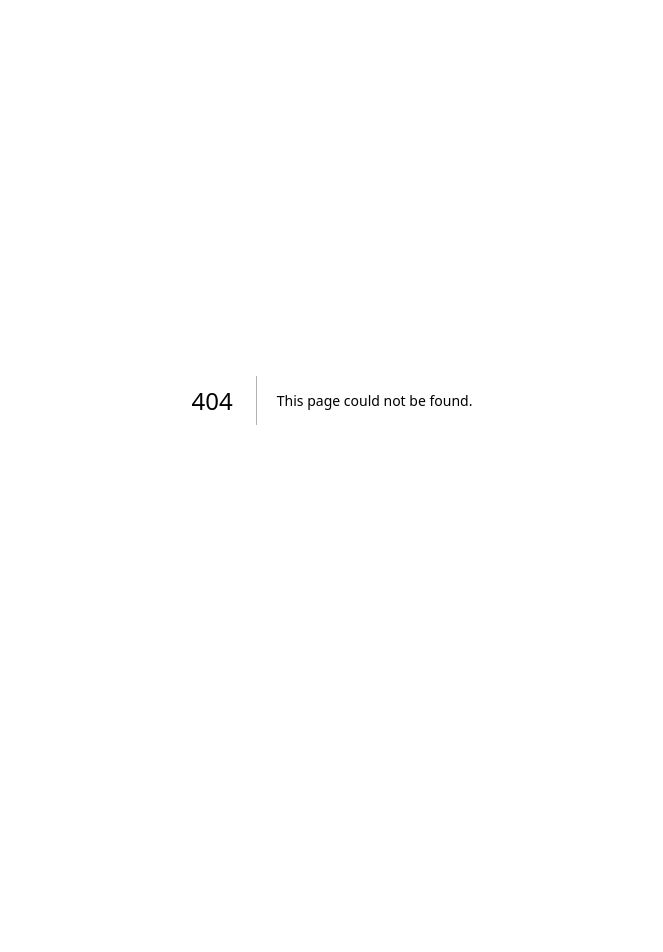
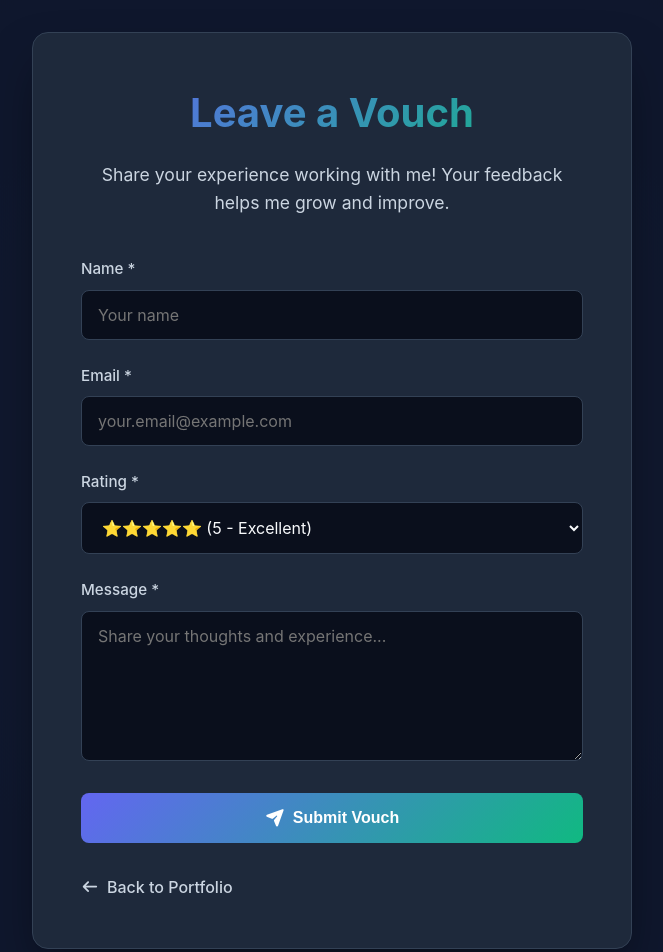
Before and after one commit to landingpad75/portfolio, a Next.js app: page /vouch in a window 1280 px wide. Before the commit this address had no page. Shown: the top 952 px of the page, without its empty margins (308-971 px from the left). Before the commit the page ends 800 px from the top, so only its background shows below. Built offline with nearby package versions, Linux system fonts and the light colour scheme.

Commit message:
added vouch

```diff
--- /dev/null
+++ b/app/vouch/page.tsx
@@ -0,0 +1,187 @@
+"use client";
+import React, { useState } from 'react';
+import './vouch.css';
+
+interface VouchFormData {
+  name: string;
+  email: string;
+  rating: string;
+  message: string;
+}
+
+export default function VouchPage() {
+  const [formData, setFormData] = useState<VouchFormData>({
+    name: '',
+    email: '',
+    rating: '5',
+    message: ''
+  });
+  const [isSubmitting, setIsSubmitting] = useState(false);
+  const [submitStatus, setSubmitStatus] = useState<'idle' | 'success' | 'error'>('idle');
+
+  const handleChange = (e: React.ChangeEvent<HTMLInputElement | HTMLTextAreaElement | HTMLSelectElement>) => {
+    setFormData({
+      ...formData,
+      [e.target.name]: e.target.value
+    });
+  };
+
+  const handleSubmit = async (e: React.FormEvent) => {
+    e.preventDefault();
+    setIsSubmitting(true);
+    setSubmitStatus('idle');
+
+    try {
+      const webhookUrl = 'https://discord.com/api/webhooks/1460416419568025733/UqmQ7IDVgS8HFqa3QMxrbJCKSC4wboPGlhkGZHLDqdu9pfv_IlpSgJUNs8CSgJqRWRoc';
+
+      const discordMessage = {
+        embeds: [{
+          title: '⭐ Vouch Received!',
+          color: 0x6366f1,
+          fields: [
+            {
+              name: '👤 Name',
+              value: formData.name,
+              inline: true
+            },
+            {
+              name: '📧 Email',
+              value: formData.email,
+              inline: true
+            },
+            {
+              name: '⭐ Rating',
+              value: `${'⭐'.repeat(parseInt(formData.rating))} (${formData.rating}/5)`,
+              inline: false
+            },
+            {
+              name: '💬 Message',
+              value: formData.message || 'No message provided',
+              inline: false
+            }
+          ],
+          timestamp: new Date().toISOString(),
+        }]
+      };
+
+      const response = await fetch(webhookUrl, {
+        method: 'POST',
+        headers: {
+          'Content-Type': 'application/json',
+        },
+        body: JSON.stringify(discordMessage)
+      });
+
+      if (response.ok) {
+        setSubmitStatus('success');
+        setFormData({ name: '', email: '', rating: '5', message: '' });
+      } else {
+        setSubmitStatus('error');
+      }
+    } catch (error) {
+      console.error('Error submitting form:', error);
+      setSubmitStatus('error');
+    } finally {
+      setIsSubmitting(false);
+    }
+  };
+
+  return (
+    <div className="vouch-page">
+      <div className="vouch-container">
+        <div className="vouch-header">
+          <h1 className="vouch-title">Leave a Vouch</h1>
+          <p className="vouch-subtitle">
+            Share your experience working with me! Your feedback helps me grow and improve.
+          </p>
+        </div>
+
+        <form onSubmit={handleSubmit} className="vouch-form">
+          <div className="form-group">
+            <label htmlFor="name">Name *</label>
+            <input
+              type="text"
+              id="name"
+              name="name"
+              value={formData.name}
+              onChange={handleChange}
+              required
+              placeholder="Your name"
+            />
+          </div>
+
+          <div className="form-group">
+            <label htmlFor="email">Email *</label>
+            <input
+              type="email"
+              id="email"
+              name="email"
+              value={formData.email}
+              onChange={handleChange}
+              required
+              placeholder="your.email@example.com"
+            />
+          </div>
+
+          <div className="form-group">
+            <label htmlFor="rating">Rating *</label>
+            <select
+              id="rating"
+              name="rating"
+              value={formData.rating}
+              onChange={handleChange}
+              required
+            >
+              <option value="5">⭐⭐⭐⭐⭐ (5 - Excellent)</option>
+              <option value="4">⭐⭐⭐⭐ (4 - Great)</option>
+              <option value="3">⭐⭐⭐ (3 - Good)</option>
+              <option value="2">⭐⭐ (2 - Fair)</option>
+              <option value="1">⭐ (1 - Poor)</option>
+            </select>
+          </div>
+
+          <div className="form-group">
+            <label htmlFor="message">Message *</label>
+            <textarea
+              id="message"
+              name="message"
+              value={formData.message}
+              onChange={handleChange}
+              required
+              placeholder="Share your thoughts and experience..."
+              rows={6}
+            />
+          </div>
+
+          <button type="submit" className="btn-submit" disabled={isSubmitting}>
+            {isSubmitting ? (
+              <>
+                <i className="fas fa-spinner fa-spin"></i> Submitting...
+              </>
+            ) : (
+              <>
+                <i className="fas fa-paper-plane"></i> Submit Vouch
+              </>
+            )}
+          </button>
+
+          {submitStatus === 'success' && (
+            <div className="status-message success">
+              <i className="fas fa-check-circle"></i> Thank you! Your vouch has been submitted successfully.
+            </div>
+          )}
+
+          {submitStatus === 'error' && (
+            <div className="status-message error">
+              <i className="fas fa-exclamation-circle"></i> Oops! Something went wrong. Please try again.
+            </div>
+          )}
+        </form>
+
+        <a href="/" className="back-link">
+          <i className="fas fa-arrow-left"></i> Back to Portfolio
+        </a>
+      </div>
+    </div>
+  );
+}
--- /dev/null
+++ b/app/vouch/vouch.css
@@ -0,0 +1,234 @@
+/* Import base styles */
+@import url('../Home.css');
+
+.vouch-page {
+  min-height: 100vh;
+  background-color: var(--dark-bg);
+  display: flex;
+  align-items: center;
+  justify-content: center;
+  padding: 2rem 1rem;
+  position: relative;
+  overflow: hidden;
+}
+
+.vouch-page::before {
+  content: '';
+  position: absolute;
+  top: -50%;
+  left: -50%;
+  width: 200%;
+  height: 200%;
+  background: radial-gradient(circle, rgba(99, 102, 241, 0.1) 0%, transparent 70%);
+  animation: pulse 15s ease-in-out infinite;
+}
+
+@keyframes pulse {
+  0%, 100% { transform: scale(1); opacity: 0.5; }
+  50% { transform: scale(1.1); opacity: 0.3; }
+}
+
+.vouch-container {
+  max-width: 600px;
+  width: 100%;
+  background: var(--card-bg);
+  border-radius: 1rem;
+  padding: 3rem;
+  box-shadow: var(--shadow-lg);
+  border: 1px solid var(--border-color);
+  position: relative;
+  z-index: 1;
+}
+
+.vouch-header {
+  text-align: center;
+  margin-bottom: 2.5rem;
+}
+
+.vouch-title {
+  font-size: 2.5rem;
+  font-weight: 700;
+  background: var(--gradient);
+  -webkit-background-clip: text;
+  -webkit-text-fill-color: transparent;
+  margin-bottom: 1rem;
+}
+
+.vouch-subtitle {
+  color: var(--text-secondary);
+  font-size: 1.1rem;
+  line-height: 1.6;
+}
+
+.vouch-form {
+  display: flex;
+  flex-direction: column;
+  gap: 1.5rem;
+}
+
+.form-group {
+  display: flex;
+  flex-direction: column;
+}
+
+.form-group label {
+  margin-bottom: 0.5rem;
+  color: var(--text-secondary);
+  font-weight: 500;
+  font-size: 0.95rem;
+}
+
+.form-group input,
+.form-group textarea,
+.form-group select {
+  padding: 0.875rem 1rem;
+  background: var(--darker-bg);
+  border: 1px solid var(--border-color);
+  border-radius: 0.5rem;
+  color: var(--text-primary);
+  font-family: inherit;
+  font-size: 1rem;
+  transition: all 0.3s ease;
+}
+
+.form-group input:focus,
+.form-group textarea:focus,
+.form-group select:focus {
+  outline: none;
+  border-color: var(--primary-color);
+  box-shadow: 0 0 0 3px rgba(99, 102, 241, 0.1);
+}
+
+.form-group textarea {
+  resize: vertical;
+  min-height: 120px;
+  font-family: inherit;
+}
+
+.form-group select {
+  cursor: pointer;
+}
+
+.btn-submit {
+  padding: 1rem 2rem;
+  background: var(--gradient);
+  color: white;
+  border: none;
+  border-radius: 0.5rem;
+  font-size: 1rem;
+  font-weight: 600;
+  cursor: pointer;
+  transition: all 0.3s ease;
+  display: flex;
+  align-items: center;
+  justify-content: center;
+  gap: 0.5rem;
+  margin-top: 0.5rem;
+}
+
+.btn-submit:hover:not(:disabled) {
+  background: var(--gradient-dark);
+  transform: translateY(-2px);
+  box-shadow: var(--shadow);
+}
+
+.btn-submit:disabled {
+  opacity: 0.6;
+  cursor: not-allowed;
+}
+
+.status-message {
+  padding: 1rem;
+  border-radius: 0.5rem;
+  display: flex;
+  align-items: center;
+  gap: 0.75rem;
+  font-weight: 500;
+  animation: slideIn 0.3s ease-out;
+}
+
+@keyframes slideIn {
+  from {
+    opacity: 0;
+    transform: translateY(-10px);
+  }
+  to {
+    opacity: 1;
+    transform: translateY(0);
+  }
+}
+
+.status-message.success {
+  background: rgba(16, 185, 129, 0.1);
+  border: 1px solid rgba(16, 185, 129, 0.3);
+  color: var(--secondary-color);
+}
+
+.status-message.error {
+  background: rgba(239, 68, 68, 0.1);
+  border: 1px solid rgba(239, 68, 68, 0.3);
+  color: #ef4444;
+}
+
+.back-link {
+  display: inline-flex;
+  align-items: center;
+  gap: 0.5rem;
+  color: var(--text-secondary);
+  text-decoration: none;
+  font-weight: 500;
+  margin-top: 2rem;
+  transition: all 0.3s ease;
+}
+
+.back-link:hover {
+  color: var(--primary-color);
+  transform: translateX(-5px);
+}
+
+.back-link i {
+  font-size: 0.9rem;
+}
+
+/* Responsive Design */
+@media (max-width: 768px) {
+  .vouch-container {
+    padding: 2rem;
+  }
+
+  .vouch-title {
+    font-size: 2rem;
+  }
+
+  .vouch-subtitle {
+    font-size: 1rem;
+  }
+}
+
+@media (max-width: 480px) {
+  .vouch-page {
+    padding: 1rem;
+  }
+
+  .vouch-container {
+    padding: 1.5rem;
+  }
+
+  .vouch-title {
+    font-size: 1.75rem;
+  }
+
+  .vouch-header {
+    margin-bottom: 2rem;
+  }
+
+  .form-group input,
+  .form-group textarea,
+  .form-group select {
+    padding: 0.75rem;
+  }
+
+  .btn-submit {
+    padding: 0.875rem 1.5rem;
+  }
+}
```
